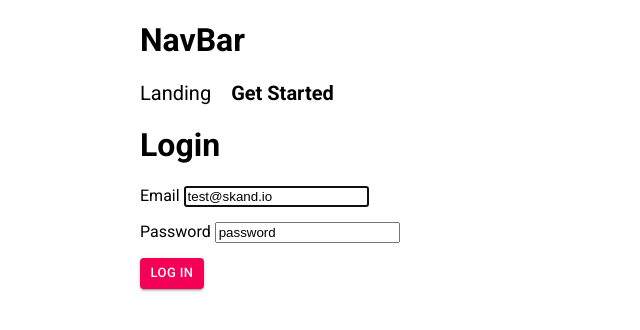
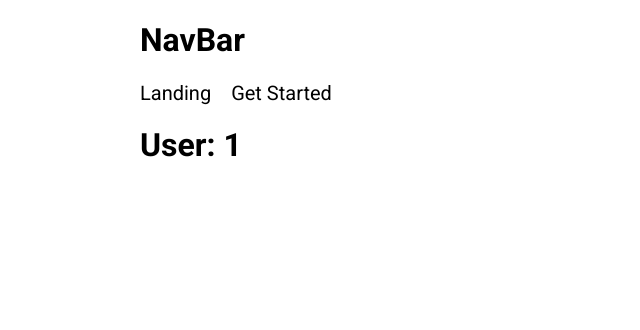
Before and after one commit to HanwenZheng/skand.frontend-tasks, a React (Create React App) app: page /home/1 in a window 1280 px wide. Before the commit this address led to /login. Shown: the top 330 px of the page, without its empty margins (0-640 px from the left). Built offline with nearby package versions, Linux system fonts and the light colour scheme; what miragejs would draw is missing.

Commit message:
Page: User Detail

```diff
--- a/src/App.js
+++ b/src/App.js
@@ -7,6 +7,7 @@ import Login from "./Components/Login";
 import Home from "./Components/Home";
 import Landing from "./Components/Landing";
 import NavBar from "./Components/NavBar";
+import User from "./Components/User";
 import { setInitHeaders } from "./Redux/Action/auth";
 import { connect } from "react-redux";
 
@@ -24,8 +25,9 @@ const App = ({ auth, setInitHeaders }) => {
       <NavBar />
       <Switch>
         <Route exact path="/" component={Landing} />
-        <Route path="/login" component={Login} />
-        <PrivateRoute path="/home" component={Home} />
+        <Route exact path="/login" component={Login} />
+        <PrivateRoute exact path="/home" component={Home} />
+        <PrivateRoute path="/home/:id" children={User} />
       </Switch>
     </div>
   );
--- /dev/null
+++ b/src/Components/User.jsx
@@ -0,0 +1,11 @@
+import React from "react";
+
+const User = ({ match }) => {
+  return (
+    <div>
+      <h1>{`User: ${match.params.id}`}</h1>
+    </div>
+  );
+};
+
+export default User;
```
